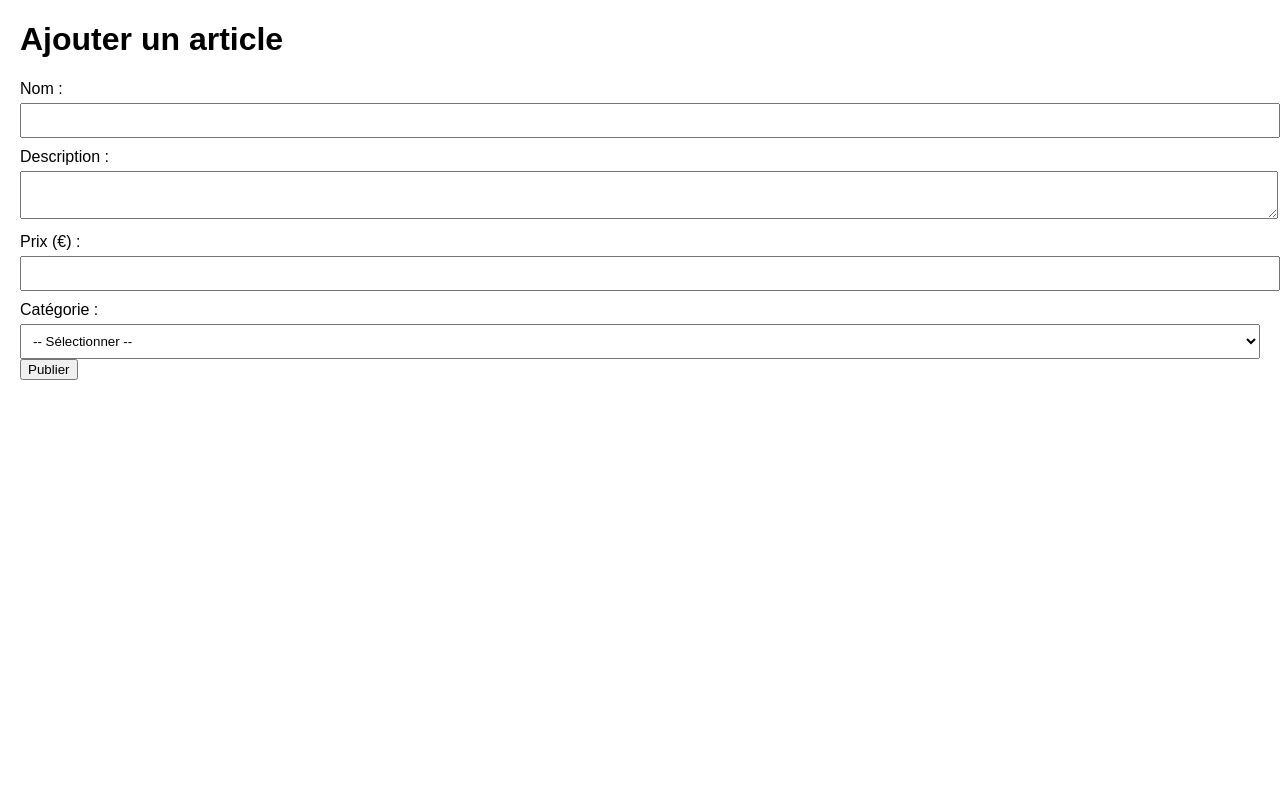
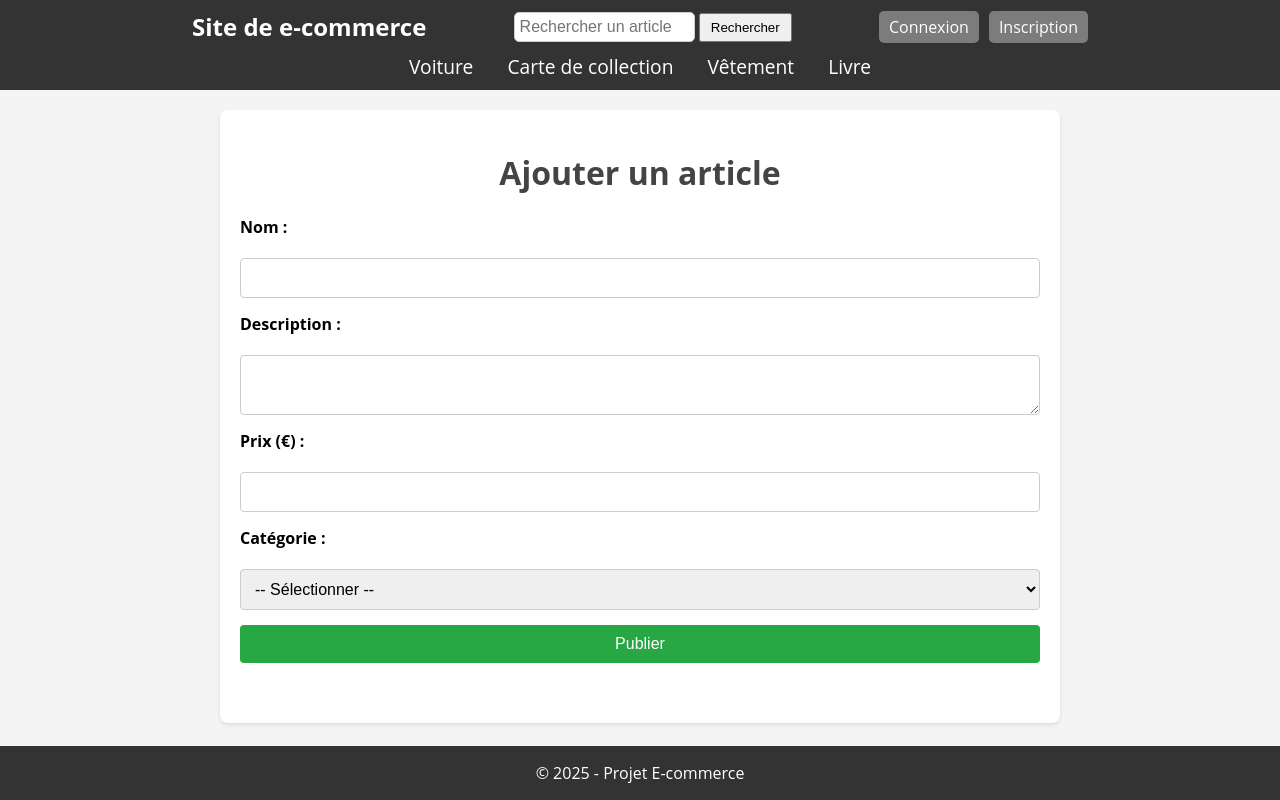
Before and after one commit to maximedestrez/projetWeb, a PHP site: page /add_article.php in a window 1280 px wide. Run offline with PHP 8.4, Linux system fonts and the light colour scheme.

Commit message:
modification du style

```diff
--- a/add_article.php
+++ b/add_article.php
@@ -2,6 +2,21 @@
 session_start();
 include("connex.inc.php");
 $idcom = connex("projetweb", "myparam");
+
+function handleFileUpload($file) {
+    $upload_dir = "uploads/";
+    if (!is_dir($upload_dir)) mkdir($upload_dir, 0777, true);
+    $photo_name = uniqid() . "_" . basename($file["name"]);
+    $target_file = $upload_dir . $photo_name;
+
+    if (move_uploaded_file($file["tmp_name"], $target_file)) {
+        return $target_file;
+    } else {
+        global $erreur;
+        $erreur = "Erreur lors de l'upload de la photo.";
+        return null;
+    }
+}
 
 $erreur = "";
 $success = "";
@@ -16,17 +31,14 @@ if ($_SERVER["REQUEST_METHOD"] == "POST") {
 
     // Gestion du fichier photo (si fourni)
     $photo_path = null;
-    if (isset($_FILES['photo']) && $_FILES['photo']['error'] == UPLOAD_ERR_OK) {
-        $upload_dir = "uploads/";
-        if (!is_dir($upload_dir)) mkdir($upload_dir, 0777, true);
-        $photo_name = uniqid() . "_" . basename($_FILES["photo"]["name"]);
-        $target_file = $upload_dir . $photo_name;
-
-        if (move_uploaded_file($_FILES["photo"]["tmp_name"], $target_file)) {
-            $photo_path = $target_file;
-        } else {
-            $erreur = "Erreur lors de l'upload de la photo.";
-        }
+    if ($categorie === 'voiture' && isset($_FILES['photo_voiture']) && $_FILES['photo_voiture']['error'] == UPLOAD_ERR_OK) {
+        $photo_path = handleFileUpload($_FILES['photo_voiture']);
+    } elseif ($categorie === 'carte' && isset($_FILES['photo_carte']) && $_FILES['photo_carte']['error'] == UPLOAD_ERR_OK) {
+        $photo_path = handleFileUpload($_FILES['photo_carte']);
+    } elseif ($categorie === 'vetement' && isset($_FILES['photo_vetement']) && $_FILES['photo_vetement']['error'] == UPLOAD_ERR_OK) {
+        $photo_path = handleFileUpload($_FILES['photo_vetement']);
+    } elseif ($categorie === 'livre' && isset($_FILES['photo_livre']) && $_FILES['photo_livre']['error'] == UPLOAD_ERR_OK) {
+        $photo_path = handleFileUpload($_FILES['photo_livre']);
     }
 
     // Vérifie que l'utilisateur est connecté
@@ -62,22 +74,87 @@ if ($_SERVER["REQUEST_METHOD"] == "POST") {
 <html lang="fr">
 <head>
     <meta charset="UTF-8">
+    <link rel="stylesheet" href="assets/css/index.css">
     <title>Ajouter un article</title>
     <style>
-        body { font-family: sans-serif; margin: 20px; }
-        label { display: block; margin-top: 10px; }
-        input, textarea, select { width: 100%; padding: 8px; margin-top: 5px; }
-        .message { margin-top: 15px; color: green; }
-        .erreur { color: red; }
+        main {
+            max-width: 800px;
+            margin: 20px auto;
+            padding: 20px;
+            background: #fff;
+            border-radius: 8px;
+            box-shadow: 0 2px 4px rgba(0, 0, 0, 0.1);
+        }
+
+        h1 {
+            text-align: center;
+            color: #444;
+        }
+
+        .form-article {
+            display: flex;
+            flex-direction: column;
+            gap: 15px;
+        }
+
+        label {
+            font-weight: bold;
+            margin-bottom: 5px;
+        }
+
+        input, textarea, select, .publish {
+            padding: 10px;
+            font-size: 16px;
+            border: 1px solid #ccc;
+            border-radius: 4px;
+            width: 100%;
+            box-sizing: border-box;
+        }
+
+        textarea {
+            resize: vertical;
+        }
+
+        .publish {
+            background-color: #28a745;
+            color: white;
+            border: none;
+            cursor: pointer;
+            transition: background-color 0.3s ease;
+        }
+
+        .publish:hover {
+            background-color: #45a049;
+        }
+
+        .erreur {
+            color: red;
+            font-weight: bold;
+            text-align: center;
+        }
+
+        .message {
+            color: green;
+            font-weight: bold;
+            text-align: center;
+        }
+
+        #champ-voiture, #champ-carte, #champ-vetement, #champ-livre {
+            display: none;
+        }
     </style>
 </head>
-<body>
+<?php
+include("header.php");
+?>
+
+<main>
     <h1>Ajouter un article</h1>
 
     <?php if ($success): ?><p class="message"><?= htmlspecialchars($success) ?></p><?php endif; ?>
     <?php if ($erreur): ?><p class="erreur"><?= htmlspecialchars($erreur) ?></p><?php endif; ?>
 
-    <form method="post" enctype="multipart/form-data">
+    <form class="form-article" method="post" enctype="multipart/form-data"> <!-- enctype pour le téléchargement de fichiers -->
         <label for="nom">Nom :</label>
         <input type="text" name="nom" required>
 
@@ -99,30 +176,32 @@ if ($_SERVER["REQUEST_METHOD"] == "POST") {
         <div id="champ-voiture" style="display:none;">
             <label for="kilometrage">Kilométrage :</label>
             <input type="number" name="kilometrage" min="0">
-            <label for="photo">Photo :</label>
-            <input type="file" name="photo" accept="image/*">
+            <label for="photo_voiture">Photo :</label>
+            <input type="file" name="photo_voiture" accept="image/*">
         </div>
 
         <div id="champ-carte" style="display:none;">
             <label for="etat">État :</label>
             <input type="text" name="etat">
-            <label for="photo">Photo :</label>
-            <input type="file" name="photo" accept="image/*">
+            <label for="photo_carte">Photo :</label>
+            <input type="file" name="photo_carte" accept="image/*">
         </div>
 
         <div id="champ-vetement" style="display:none;">
             <label for="taille">Taille :</label>
             <input type="text" name="taille">
-            <label for="photo">Photo :</label>
-            <input type="file" name="photo" accept="image/*">
+            <label for="photo_vetement">Photo :</label>
+            <input type="file" name="photo_vetement" accept="image/*">
         </div>
 
         <div id="champ-livre" style="display:none;">
             <label for="etat">État :</label>
             <input type="text" name="auteur">
+            <label for="photo_livre">Photo :</label>
+            <input type="file" name="photo_livre" accept="image/*">
         </div>
 
-        <button type="submit">Publier</button>
+        <button class="publish" type="submit">Publier</button>
     </form>
 
     <script>
@@ -148,5 +227,6 @@ if ($_SERVER["REQUEST_METHOD"] == "POST") {
         }
     });
     </script>
-</body>
+</main>
+<?php include("footer.php"); ?>
 </html>
--- a/assets/css/footer.css
+++ b/assets/css/footer.css
@@ -6,3 +6,7 @@ footer {
     bottom: 0;
     width: 100%;
 }
+
+main {
+    padding-bottom: 60px; /* Laisser de l'espace pour le footer */
+}
--- a/mes_commandes.php
+++ b/mes_commandes.php
@@ -42,7 +42,7 @@ try {
 <html>
 <head>
     <title>Mes Commandes</title>
-    <link rel="stylesheet" href="assets/css/stylelogin.css">
+    <link rel="stylesheet" href="assets/css/index.css">
     <style>
         .commandes-container { max-width: 1000px; margin: 20px auto; }
         .commande-card {
--- a/mes_ventes.php
+++ b/mes_ventes.php
@@ -44,7 +44,7 @@ try {
 <html>
 <head>
     <title>Mes ventes</title>
-    <link rel="stylesheet" href="assets/css/stylelogin.css">
+    <link rel="stylesheet" href="assets/css/index.css">
     <style>
         .ventes-container { max-width: 1200px; margin: 20px auto; }
         .vente-card {
--- a/registerform.php
+++ b/registerform.php
@@ -65,6 +65,7 @@ if ($_SERVER['REQUEST_METHOD'] === 'POST' && isset($_POST['email'], $_POST['pass
         $_SESSION['prenom'] = $prenom;
         $_SESSION['id_user'] = mysqli_insert_id($idcom);
         $_SESSION['est_vendeur'] = $est_vendeur;
+        $_SESSION['solde'] = 0;
         header("Location: index.php");
         exit;
     } else {
--- a/verif.php
+++ b/verif.php
@@ -9,11 +9,11 @@ if (isset($_POST['email']) && isset($_POST['password'])) {
     $password_saisi = mysqli_real_escape_string($idcom, htmlspecialchars($_POST['password']));
 
     // On récupère le mot de passe haché depuis la BDD
-    $requete = "SELECT email, password, prenom, est_vendeur FROM utilisateur WHERE email = ?";
+    $requete = "SELECT id, password, prenom, est_vendeur, solde FROM utilisateur WHERE email = ?";
     $stmt = mysqli_prepare($idcom, $requete);
     mysqli_stmt_bind_param($stmt, "s", $email);
     mysqli_stmt_execute($stmt);
-    mysqli_stmt_bind_result($stmt, $id_user, $password_hache, $prenom, $est_vendeur);
+    mysqli_stmt_bind_result($stmt, $id_user, $password_hache, $prenom, $est_vendeur, $solde);
     mysqli_stmt_fetch($stmt);
     mysqli_stmt_close($stmt);
 
@@ -22,6 +22,7 @@ if (isset($_POST['email']) && isset($_POST['password'])) {
         $_SESSION['id_user'] = $id_user;
         $_SESSION['prenom'] = $prenom;
         $_SESSION['est_vendeur'] = $est_vendeur;
+        $_SESSION['solde'] = $solde;
         header('Location: index.php');
         exit;
     } else {
```
Also changed, not shown: article.php (+8 -0 lines), cart.php (+24 -7 lines), checkout.php (+27 -6 lines), credit_account.php (+11 -7 lines), uploads/6820c27901d9a_téléchargement.png (added), uploads/6820c2dadb5fc_chat.jpg (added), uploads/6820c686a92d4_butte-hugelkultur.png (added), uploads/6820c6a95fa3d_plan.jpg (added).
